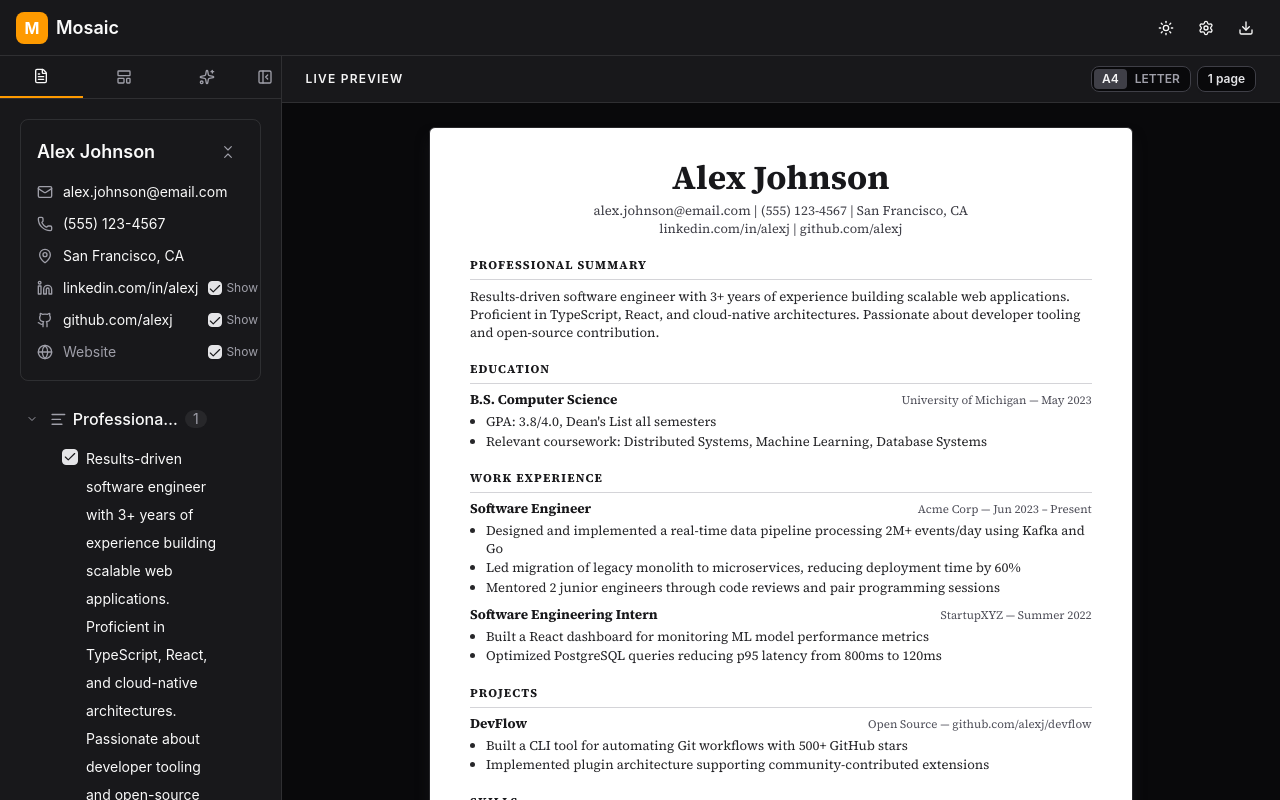
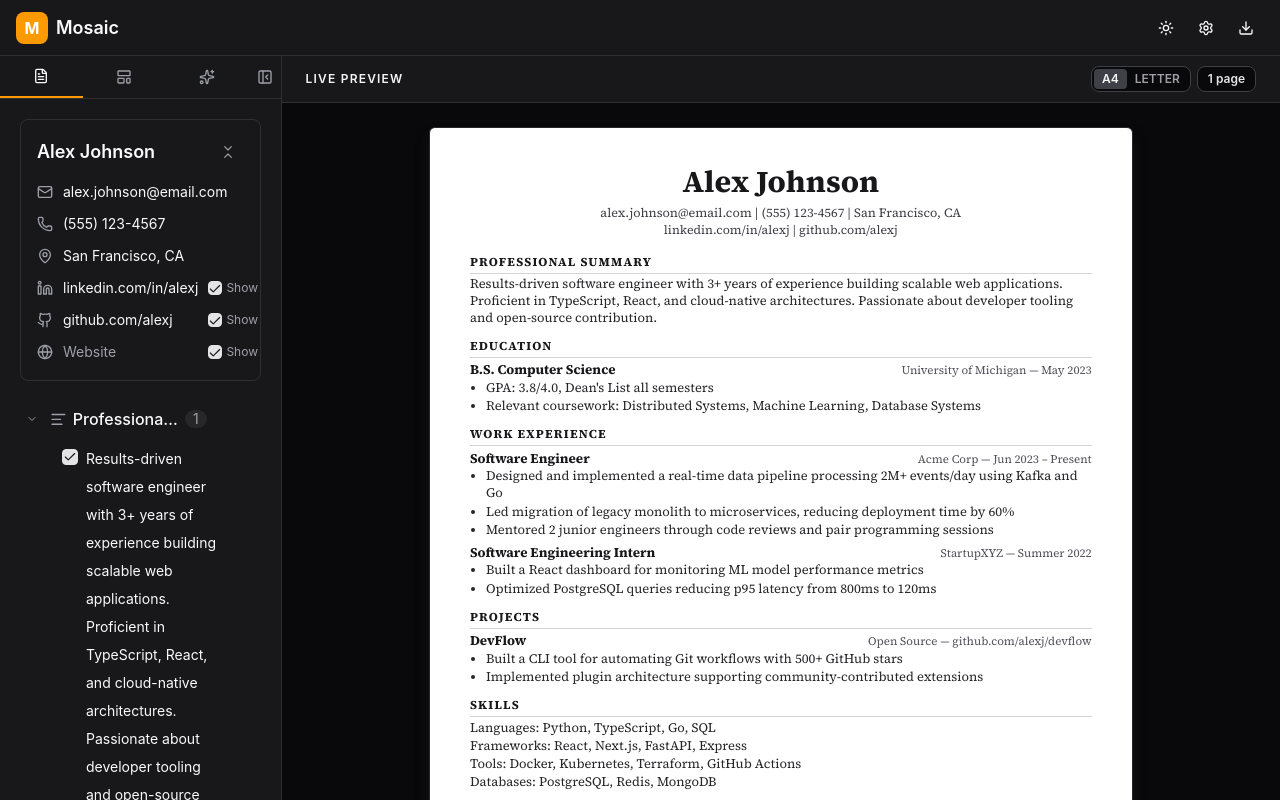
Before and after one commit to Anoop-Chandra-19/mosaic, a React (Vite) app: page / in a window 1280 px wide. Built offline with nearby package versions, Linux system fonts and the light colour scheme; what @react-pdf/renderer would draw is missing.

Commit message:
fix: fixed the live preview to match the pdf export view

```diff
--- a/src/components/preview/PreviewHeader.tsx
+++ b/src/components/preview/PreviewHeader.tsx
@@ -14,14 +14,14 @@ function getNameClass(name: string) {
   const length = name.trim().length;
 
   if (length <= 18) {
-    return 'text-[clamp(1.6rem,2.7vw,2.1rem)] leading-tight';
+    return 'text-[clamp(1.46rem,2.45vw,1.9rem)] leading-tight';
   }
 
   if (length <= 26) {
-    return 'text-[clamp(1.4rem,2.3vw,1.9rem)] leading-tight';
+    return 'text-[clamp(1.28rem,2.05vw,1.68rem)] leading-tight';
   }
 
-  return 'text-[clamp(1.2rem,2vw,1.6rem)] leading-snug break-words';
+  return 'text-[clamp(1.1rem,1.8vw,1.42rem)] leading-snug break-words';
 }
 
 export function PreviewHeader({ contact, variant = 'full', pageNumber = 1 }: PreviewHeaderProps) {
@@ -57,17 +57,17 @@ export function PreviewHeader({ contact, variant = 'full', pageNumber = 1 }: Pre
 
   return (
     <header
-      className="pb-3 text-center"
+      className="pt-[0.4rem] pb-[0.5rem] text-center"
       style={{ fontFamily: '"Source Serif 4", serif' }}
       data-preview-header
       data-preview-header-variant="full"
     >
       <h1 className={`${getNameClass(displayName)} font-bold text-zinc-900`}>{displayName}</h1>
       {primaryLine && (
-        <p className="mt-1 text-[0.82rem] leading-[1.3] text-zinc-700">{primaryLine}</p>
+        <p className="mt-[0.28rem] text-[0.79rem] leading-[1.24] text-zinc-700">{primaryLine}</p>
       )}
       {secondaryLine && (
-        <p className="mt-0.5 text-[0.8rem] leading-[1.25] text-zinc-700">{secondaryLine}</p>
+        <p className="mt-[0.12rem] text-[0.77rem] leading-[1.2] text-zinc-700">{secondaryLine}</p>
       )}
     </header>
   );
--- a/src/components/preview/PreviewSection.tsx
+++ b/src/components/preview/PreviewSection.tsx
@@ -23,26 +23,29 @@ const TEXT_ONLY_TYPES = new Set<SectionType>(['summary', 'skills']);
 
 export function PreviewSection({ section }: PreviewSectionProps) {
   const isTextOnly = TEXT_ONLY_TYPES.has(section.type);
+  const sectionBodyClass = isTextOnly
+    ? 'space-y-[0.08rem] pt-[0.14rem]'
+    : 'space-y-[0.34rem] pt-[0.28rem]';
 
   return (
     <section
-      className="pt-4 first:pt-2"
+      className="pt-[0.62rem] first:pt-[0.44rem]"
       style={{ fontFamily: '"Source Serif 4", serif' }}
       data-preview-section-id={section.id}
     >
       <h2
-        className="border-b border-zinc-300 pb-1 text-[0.74rem] font-bold tracking-[0.1em] text-zinc-900 uppercase"
+        className="border-b border-zinc-300 pb-[0.12rem] text-[0.76rem] font-bold tracking-[0.1em] text-zinc-900 uppercase"
         data-preview-section-title-id={section.id}
       >
         {section.label}
       </h2>
 
-      <div className="space-y-2.5 pt-2">
+      <div className={sectionBodyClass}>
         {section.entries.map((entry) =>
           isTextOnly ? (
             <p
               key={entry.id}
-              className="text-[0.82rem] leading-[1.35] text-zinc-800"
+              className="text-[0.81rem] leading-[1.31] text-zinc-800"
               data-preview-entry-id={entry.id}
               data-preview-entry-key={`${section.id}::${entry.id}`}
               data-preview-section-id={section.id}
@@ -52,7 +55,7 @@ export function PreviewSection({ section }: PreviewSectionProps) {
           ) : (
             <article
               key={entry.id}
-              className="space-y-1"
+              className="space-y-[0.1rem]"
               data-preview-entry-id={entry.id}
               data-preview-entry-key={`${section.id}::${entry.id}`}
               data-preview-section-id={section.id}
@@ -62,11 +65,11 @@ export function PreviewSection({ section }: PreviewSectionProps) {
                   className="flex items-baseline justify-between gap-3"
                   data-preview-entry-heading-key={`${section.id}::${entry.id}`}
                 >
-                  <h3 className="text-[0.84rem] leading-[1.25] font-semibold text-zinc-900">
+                  <h3 className="text-[0.83rem] leading-[1.2] font-semibold text-zinc-900">
                     {entry.title}
                   </h3>
                   {entry.subtitle && (
-                    <p className="shrink-0 text-right text-[0.72rem] leading-[1.2] text-zinc-600">
+                    <p className="shrink-0 text-right text-[0.72rem] leading-[1.14] text-zinc-600">
                       {entry.subtitle}
                     </p>
                   )}
@@ -74,7 +77,7 @@ export function PreviewSection({ section }: PreviewSectionProps) {
               )}
 
               {entry.bullets.length > 0 && (
-                <ul className="list-disc space-y-0.5 pl-4 text-[0.82rem] leading-[1.35] text-zinc-800">
+                <ul className="list-disc space-y-[0.1rem] pl-4 text-[0.81rem] leading-[1.31] text-zinc-800">
                   {entry.bullets.map((bullet, idx) => (
                     <li
                       key={`${entry.id}-${idx}`}
--- a/src/components/preview/ResumePreview.tsx
+++ b/src/components/preview/ResumePreview.tsx
@@ -40,15 +40,17 @@ type PaginatedEntry = PreviewEntry & {
 const TEXT_ONLY_TYPES = new Set<SectionType>(['summary', 'skills']);
 const PX_PER_INCH = 96;
 const MM_PER_INCH = 25.4;
-const SECTION_TOP_PADDING_PX = 12;
-const SECTION_CONTENT_TOP_PADDING_PX = 8;
-const ENTRY_GAP_PX = 10;
-const ENTRY_INTERNAL_GAP_PX = 4;
-const BULLET_GAP_PX = 2;
+const SECTION_TOP_PADDING_PX = 10;
+const SECTION_CONTENT_TOP_PADDING_PX = 4.8;
+const TEXT_ONLY_SECTION_CONTENT_TOP_PADDING_PX = 2.4;
+const ENTRY_GAP_PX = 6;
+const TEXT_ONLY_ENTRY_GAP_PX = 1.6;
+const ENTRY_INTERNAL_GAP_PX = 1.8;
+const BULLET_GAP_PX = 1.6;
 const TEXT_CHARS_PER_LINE = 88;
 const MEASUREMENT_THROTTLE_MS = 100;
-const BODY_LINE_HEIGHT_PX = 18;
-const HEADING_LINE_HEIGHT_PX = 20;
+const BODY_LINE_HEIGHT_PX = 17;
+const HEADING_LINE_HEIGHT_PX = 15.8;
 
 function mmToPx(mm: number) {
   return (mm / MM_PER_INCH) * PX_PER_INCH;
@@ -297,10 +299,14 @@ function paginateSections(
       let page = pages[pages.length - 1];
       const pageSection = page.sections.find((item) => item.id === section.id);
       const sectionTitleHeight = measurements.sectionTitleHeights[section.id] ?? 22;
+      const sectionBodyTopPadding = TEXT_ONLY_TYPES.has(section.type)
+        ? TEXT_ONLY_SECTION_CONTENT_TOP_PADDING_PX
+        : SECTION_CONTENT_TOP_PADDING_PX;
       const sectionOpenCost = pageSection
         ? 0
-        : SECTION_TOP_PADDING_PX + sectionTitleHeight + SECTION_CONTENT_TOP_PADDING_PX;
-      const entryGap = pageSection && pageSection.entries.length > 0 ? ENTRY_GAP_PX : 0;
+        : SECTION_TOP_PADDING_PX + sectionTitleHeight + sectionBodyTopPadding;
+      const entryGapPx = TEXT_ONLY_TYPES.has(section.type) ? TEXT_ONLY_ENTRY_GAP_PX : ENTRY_GAP_PX;
+      const entryGap = pageSection && pageSection.entries.length > 0 ? entryGapPx : 0;
       const candidateHeight = getEntryHeight(section, candidate, measurements);
       const candidateCost = sectionOpenCost + entryGap + candidateHeight;
 
@@ -338,8 +344,7 @@ function paginateSections(
       pages.push(createEmptyPage(pages.length, measurements));
       page = pages[pages.length - 1];
 
-      const freshSectionCost =
-        SECTION_TOP_PADDING_PX + sectionTitleHeight + SECTION_CONTENT_TOP_PADDING_PX;
+      const freshSectionCost = SECTION_TOP_PADDING_PX + sectionTitleHeight + sectionBodyTopPadding;
       const freshAvailable = pageContentHeight - page.usedHeight - freshSectionCost;
       const forcedSplit = splitEntryByAvailableHeight(
         section,
@@ -574,7 +579,7 @@ export function ResumePreview({ paperSize, onMetaChange }: ResumePreviewProps) {
                 variant={pageIndex === 0 ? 'full' : 'compact'}
                 pageNumber={pageIndex + 1}
               />
-              <div className="space-y-1">
+              <div className="space-y-0">
                 {pageSections.map((section) => (
                   <PreviewSection key={`${section.id}-${pageIndex}`} section={section} />
                 ))}
@@ -594,7 +599,7 @@ export function ResumePreview({ paperSize, onMetaChange }: ResumePreviewProps) {
           <div className="mt-4">
             <PreviewHeader contact={contact} variant="compact" pageNumber={2} />
           </div>
-          <div className="space-y-1">
+          <div className="space-y-0">
             {activeSections.map((section) => (
               <PreviewSection key={`measure-${section.id}`} section={section} />
             ))}
```
